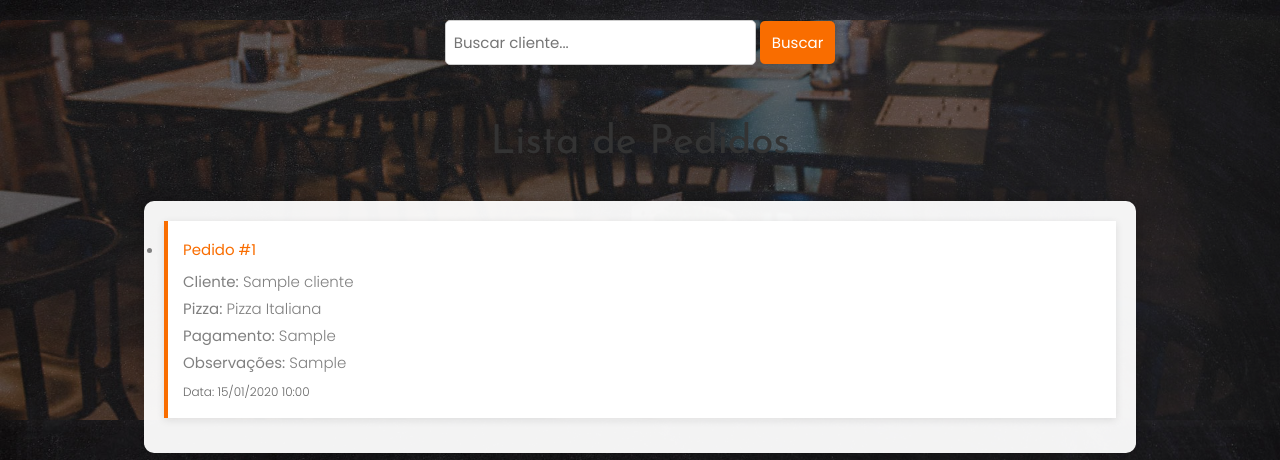
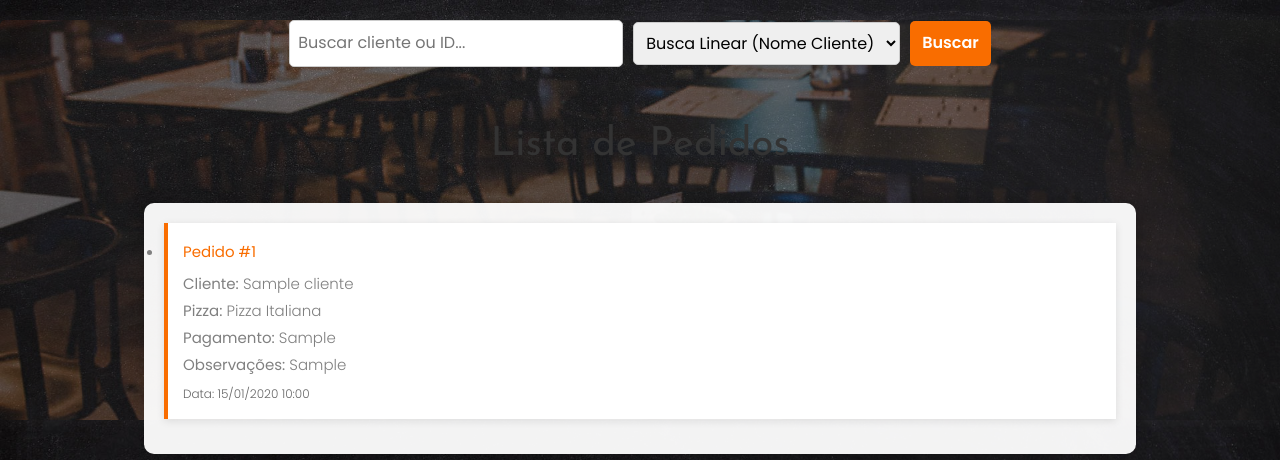
Before and after one commit to airTh02/pizza, a PHP site: page /pedidos_autonomo.php in a window 1280 px wide. Shown: the part 64-524 px from the top of the page. Run offline with PHP 8.4, Linux system fonts and the light colour scheme; the visitor is signed in with stand-in values (Sample User, id 1); data comes from the database, SQL or seed files in the repository; tables that the repository leaves empty hold one stand-in row (values such as "Sample post"); some libraries are stand-ins or nearby versions.

Commit message:
escolha binaria e linear

```diff
--- a/pedidos_autonomo.php
+++ b/pedidos_autonomo.php
@@ -15,7 +15,10 @@ if ($conexao->connect_error) {
     die("<h1 style='color:red;'>Erro de conexão com o banco de dados: " . $conexao->connect_error . "</h1>");
 }
 
+
 $termo = isset($_POST['termo']) ? trim($_POST['termo']) : '';
+$tipo_busca = isset($_POST['tipo_busca']) ? $_POST['tipo_busca'] : 'linear';
+
 
 $sql = "SELECT
           ped.id as pedido_id,
@@ -27,32 +30,24 @@ $sql = "SELECT
         FROM pedidos ped
         JOIN clientes c ON ped.cliente_id = c.id
         JOIN pizzas p ON ped.pizza_id = p.id
-        ORDER BY c.nome ASC";
+        ORDER BY ped.id ASC";
 
 $result = $conexao->query($sql);
 
-$dadosPedidos = [];
-$lista_pedidos_html = "";
-
+$pedidos = [];
 
 if ($result && $result->num_rows > 0) {
     while($row = $result->fetch_assoc()) {
-        $dadosPedidos[] = [
-            'pedido_id' => $row['pedido_id'],
-            'cliente' => $row['cliente'],
-            'pizza' => $row['pizza'],
-            'pagamento' => $row['pagamento'],
-            'observacoes' => $row['observacoes'],
-            'data_cadastro' => $row['data_cadastro']
-        ];
+        $pedidos[] = $row;
     }
 }
 
 
-function buscaLinear($dados, $termo) {
+function buscaLinear($array, $termo) {
     $resultados = [];
-    foreach ($dados as $item) {
-        if (stripos($item['cliente'], $termo) !== false) {
+    $termo_lower = mb_strtolower($termo);
+    foreach ($array as $item) {
+        if (mb_stripos($item['cliente'], $termo) !== false) {
             $resultados[] = $item;
         }
     }
@@ -60,46 +55,40 @@ function buscaLinear($dados, $termo) {
 }
 
 
-function buscaBinaria($dados, $termo) {
-    $inicio = 0;
-    $fim = count($dados) - 1;
-    $resultados = [];
-
-    while ($inicio <= $fim) {
-        $meio = floor(($inicio + $fim) / 2);
-        $nome = strtolower($dados[$meio]['cliente']);
-        $termoBusca = strtolower($termo);
-
-        if (strpos($nome, $termoBusca) !== false) {
-
-            $esq = $meio;
-            while ($esq >= 0 && strpos(strtolower($dados[$esq]['cliente']), $termoBusca) !== false) {
-                $resultados[] = $dados[$esq];
-                $esq--;
+function buscaBinaria($array, $id) {
+    $left = 0;
+    $right = count($array) - 1;
+    while ($left <= $right) {
+        $mid = intdiv($left + $right, 2);
+        $mid_id = (int)$array[$mid]['pedido_id'];
+        if ($mid_id === (int)$id) {
+            return [$array[$mid]];
+        } elseif ($mid_id < (int)$id) {
+            $left = $mid + 1;
+        } else {
+            $right = $mid - 1;
+        }
+    }
+    return [];
 }
 
-            $dir = $meio + 1;
-            while ($dir < count($dados) && strpos(strtolower($dados[$dir]['cliente']), $termoBusca) !== false) {
-                $resultados[] = $dados[$dir];
-                $dir++;
+
+if (!empty($termo)) {
+    if ($tipo_busca === 'linear') {
+        $pedidos_filtrados = buscaLinear($pedidos, $termo);
+    } else {
+        $pedidos_filtrados = buscaBinaria($pedidos, $termo);
     }
-            break;
-        } elseif ($termoBusca < $nome) {
-            $fim = $meio - 1;
 } else {
-            $inicio = $meio + 1;
-        }
+
+    $pedidos_filtrados = $pedidos;
 }
 
-    return $resultados;
-}
 
-if (!empty($termo)) {
+$lista_pedidos_html = "";
 
-    $resultadosBusca = buscaLinear($dadosPedidos, $termo);
-
-    if (count($resultadosBusca) > 0) {
-        foreach ($resultadosBusca as $row) {
+if (count($pedidos_filtrados) > 0) {
+    foreach ($pedidos_filtrados as $row) {
         $lista_pedidos_html .= "<li>";
         $lista_pedidos_html .= "<div style='margin-bottom: 5px;'><strong style='color:#F96D00;'>Pedido #" . htmlspecialchars($row['pedido_id']) . "</strong></div>";
         $lista_pedidos_html .= "<div><b>Cliente:</b> " . htmlspecialchars($row['cliente']) . "</div>";
@@ -112,60 +101,37 @@ if (!empty($termo)) {
         $lista_pedidos_html .= "</li>";
     }
 } else {
-        $lista_pedidos_html = "<li class='no-pedidos'>";
-        $lista_pedidos_html .= "Nenhum pedido encontrado para o termo: <strong>" . htmlspecialchars($termo) . "</strong><br><br>";
-        $lista_pedidos_html .= "<form method='post'>";
-        $lista_pedidos_html .= "<input type='submit' value='Ver todos os pedidos' style='padding: 5px 10px; background-color: #F96D00; color: white; border: none; border-radius: 5px; cursor: pointer;'>";
-        $lista_pedidos_html .= "</form>";
-        $lista_pedidos_html .= "</li>";
-
-    }
-
-} else {
-
-    foreach ($dadosPedidos as $row) {
-        $lista_pedidos_html .= "<li>";
-        $lista_pedidos_html .= "<div style='margin-bottom: 5px;'><strong style='color:#F96D00;'>Pedido #" . htmlspecialchars($row['pedido_id']) . "</strong></div>";
-        $lista_pedidos_html .= "<div><b>Cliente:</b> " . htmlspecialchars($row['cliente']) . "</div>";
-        $lista_pedidos_html .= "<div><b>Pizza:</b> " . htmlspecialchars($row['pizza']) . "</div>";
-        $lista_pedidos_html .= "<div><b>Pagamento:</b> " . htmlspecialchars($row['pagamento']) . "</div>";
-        $lista_pedidos_html .= "<div><b>Observações:</b> " . (!empty($row['observacoes']) ? htmlspecialchars($row['observacoes']) : 'Nenhuma') . "</div>";
-        $lista_pedidos_html .= "<div style='margin-top: 5px; font-size: 0.8em; color: #666;'>";
-        $lista_pedidos_html .= "Data: " . date('d/m/Y H:i', strtotime($row['data_cadastro']));
-        $lista_pedidos_html .= "</div>";
-        $lista_pedidos_html .= "</li>";
-    }
+    $lista_pedidos_html = "<li class='no-pedidos'>Nenhum pedido encontrado para o termo: <strong>" . htmlspecialchars($termo) . "</strong></li>";
 }
 
 $conexao->close();
 ?>
 
 
-
 <!DOCTYPE html>
 <html lang="pt-br">
   <head>
     <title>Pizzaria Tabajara - Pedidos</title>
-    <meta charset="utf-8">
-    <meta name="viewport" content="width=device-width, initial-scale=1, shrink-to-fit=no">
+    <meta charset="utf-8" />
+    <meta name="viewport" content="width=device-width, initial-scale=1, shrink-to-fit=no" />
 
-    <link href="https://fonts.googleapis.com/css?family=Poppins:300,400,500,600,700" rel="stylesheet">
-    <link href="https://fonts.googleapis.com/css?family=Josefin+Sans" rel="stylesheet">
-    <link href="https://fonts.googleapis.com/css?family=Nothing+You+Could+Do" rel="stylesheet">
+    <link href="https://fonts.googleapis.com/css?family=Poppins:300,400,500,600,700" rel="stylesheet" />
+    <link href="https://fonts.googleapis.com/css?family=Josefin+Sans" rel="stylesheet" />
+    <link href="https://fonts.googleapis.com/css?family=Nothing+You+Could+Do" rel="stylesheet" />
 
-    <link rel="stylesheet" href="css/open-iconic-bootstrap.min.css">
-    <link rel="stylesheet" href="css/animate.css">
-    <link rel="stylesheet" href="css/owl.carousel.min.css">
-    <link rel="stylesheet" href="css/owl.theme.default.min.css">
-    <link rel="stylesheet" href="css/magnific-popup.css">
-    <link rel="stylesheet" href="css/aos.css">
-    <link rel="stylesheet" href="css/ionicons.min.css">
-    <link rel="stylesheet" href="css/bootstrap-datepicker.css">
-    <link rel="stylesheet" href="css/jquery.timepicker.css">
-    <link rel="stylesheet" href="css/flaticon.css">
-    <link rel="stylesheet" href="css/icomoon.css">
-    <link rel="stylesheet" href="css/style.css">
-    <link rel="stylesheet" href="adm.css">
+    <link rel="stylesheet" href="css/open-iconic-bootstrap.min.css" />
+    <link rel="stylesheet" href="css/animate.css" />
+    <link rel="stylesheet" href="css/owl.carousel.min.css" />
+    <link rel="stylesheet" href="css/owl.theme.default.min.css" />
+    <link rel="stylesheet" href="css/magnific-popup.css" />
+    <link rel="stylesheet" href="css/aos.css" />
+    <link rel="stylesheet" href="css/ionicons.min.css" />
+    <link rel="stylesheet" href="css/bootstrap-datepicker.css" />
+    <link rel="stylesheet" href="css/jquery.timepicker.css" />
+    <link rel="stylesheet" href="css/flaticon.css" />
+    <link rel="stylesheet" href="css/icomoon.css" />
+    <link rel="stylesheet" href="css/style.css" />
+    <link rel="stylesheet" href="adm.css" />
 
     <style>
       #adm_pedidos {
@@ -177,7 +143,6 @@ $conexao->close();
         position: relative;
       }
 
-
       #adm_pedidos .one-half.img {
         position: absolute;
         width: 100%;
@@ -186,7 +151,6 @@ $conexao->close();
         opacity: 0.3;
         object-fit: cover;
       }
-
 
       #adm_pedidos h1 {
         margin: 30px 0;
@@ -206,21 +170,18 @@ $conexao->close();
         box-shadow: 0 0 15px rgba(0, 0, 0, 0.2);
       }
 
-
       #lista-pedidos li {
         padding: 15px;
         margin-bottom: 15px;
         background: #fff;
-            border-left: 4px solid #F96D00;
-            box-shadow: 0 2px 8px rgba(0,0,0,0.1);
+        border-left: 4px solid #f96d00;
+        box-shadow: 0 2px 8px rgba(0, 0, 0, 0.1);
         transition: transform 0.2s;
       }
-
 
       #lista-pedidos li:hover {
         transform: translateX(5px);
       }
-
 
       .no-pedidos {
         color: #666;
@@ -228,7 +189,6 @@ $conexao->close();
         padding: 30px;
         font-style: italic;
       }
-
 
       footer {
         background-color: #000;
@@ -242,27 +202,95 @@ $conexao->close();
       footer p {
         color: rgb(148, 147, 146);
       }
+
+      /* Estilos para o formulário de busca */
+      form#form_busca {
+        margin-bottom: 20px;
+        display: flex;
+        gap: 10px;
+        flex-wrap: wrap;
+        justify-content: center;
+        align-items: center;
+      }
+
+      form#form_busca input[type="text"] {
+        padding: 8px;
+        border-radius: 5px;
+        border: 1px solid #ccc;
+        min-width: 250px;
+        font-size: 1rem;
+      }
+
+      form#form_busca select {
+        padding: 8px;
+        border-radius: 5px;
+        border: 1px solid #ccc;
+        font-size: 1rem;
+        min-width: 200px;
+      }
+
+      form#form_busca button {
+        padding: 8px 12px;
+        border: none;
+        border-radius: 5px;
+        cursor: pointer;
+        font-weight: 600;
+        font-size: 1rem;
+        color: white;
+        background-color: #f96d00;
+        transition: background-color 0.2s;
+      }
+
+      form#form_busca button[name="reset"] {
+        background-color: #666;
+      }
+
+      form#form_busca button:hover {
+        background-color: #d46000;
+      }
+
+      form#form_busca button[name="reset"]:hover {
+        background-color: #555;
+      }
     </style>
-
   </head>
   <body>
-  	<nav class="navbar navbar-expand-lg navbar-dark ftco_navbar bg-dark ftco-navbar-light" id="ftco-navbar">
+    <nav
+      class="navbar navbar-expand-lg navbar-dark ftco_navbar bg-dark ftco-navbar-light"
+      id="ftco-navbar"
+    >
       <div class="container" id="menu_adm">
-		      <a class="navbar-brand" href="index.html"><span class="flaticon-pizza-1 mr-1"></span>Pizzaria<br><small>Tabajara</small></a>
+        <a class="navbar-brand" href="index.html"
+          ><span class="flaticon-pizza-1 mr-1"></span>Pizzaria<br /><small
+            >Tabajara</small
+          ></a>
       </div>
     </nav>
 
-
     <section id="adm_pedidos">
-    <form method="POST" style="margin-bottom: 20px;">
-        <input type="text" name="termo" placeholder="Buscar cliente..." required
-            style="padding:8px; border-radius:5px; border:1px solid #ccc;">
-        <button type="submit" style="padding:8px 12px; border:none; background:#F96D00; color:white; border-radius:5px;">
-            Buscar
-        </button>
+      <form method="POST" id="form_busca">
+        <input
+          type="text"
+          name="termo"
+          placeholder="Buscar cliente ou ID..."
+          required
+          value="<?php echo isset($termo) ? htmlspecialchars($termo) : ''; ?>"
+        />
+        <select name="tipo_busca" required>
+          <option value="linear" <?php if(isset($tipo_busca) && $tipo_busca === 'linear') echo 'selected'; ?>>
+            Busca Linear (Nome Cliente)
+          </option>
+          <option value="binaria" <?php if(isset($tipo_busca) && $tipo_busca === 'binaria') echo 'selected'; ?>>
+            Busca Binária (ID Pedido)
+          </option>
+        </select>
+        <button type="submit">Buscar</button>
+        <?php if (!empty($termo)): ?>
+        <button type="submit" name="reset" value="1">Mostrar Todos</button>
+        <?php endif; ?>
       </form>
 
-    <div class="one-half img" style="background-image: url(images/about.jpg);"></div>
+      <div class="one-half img" style="background-image: url(images/about.jpg)"></div>
       <h1>Lista de Pedidos</h1>
       <ul id="lista-pedidos">
         <?php echo $lista_pedidos_html; ?>
@@ -273,7 +301,36 @@ $conexao->close();
       <p>--- Painel de Pedidos da Pizzaria Tabajara ---</p>
     </footer>
 
-    <div id="ftco-loader" class="show fullscreen"><svg class="circular" width="48px" height="48px"><circle class="path-bg" cx="24" cy="24" r="22" fill="none" stroke-width="4" stroke="#eeeeee"/><circle class="path" cx="24" cy="24" r="22" fill="none" stroke-width="4" stroke-miterlimit="10" stroke="#F96D00"/></svg></div>
+    <div
+      id="ftco-loader"
+      class="show fullscreen"
+    >
+      <svg
+        class="circular"
+        width="48px"
+        height="48px"
+      >
+        <circle
+          class="path-bg"
+          cx="24"
+          cy="24"
+          r="22"
+          fill="none"
+          stroke-width="4"
+          stroke="#eeeeee"
+        />
+        <circle
+          class="path"
+          cx="24"
+          cy="24"
+          r="22"
+          fill="none"
+          stroke-width="4"
+          stroke-miterlimit="10"
+          stroke="#F96D00"
+        />
+      </svg>
+    </div>
 
     <script src="js/jquery.min.js"></script>
     <script src="js/jquery-migrate-3.0.1.min.js"></script>
@@ -289,7 +346,9 @@ $conexao->close();
     <script src="js/bootstrap-datepicker.js"></script>
     <script src="js/jquery.timepicker.min.js"></script>
     <script src="js/scrollax.min.js"></script>
-    <script src="https://maps.googleapis.com/maps/api/js?key=AIzaSyBVWaKrjvy3MaE7SQ74_uJiULgl1JY0H2s&sensor=false"></script>
+    <script
+      src="https://maps.googleapis.com/maps/api/js?key=AIzaSyBVWaKrjvy3MaE7SQ74_uJiULgl1JY0H2s&sensor=false"
+    ></script>
     <script src="js/google-map.js"></script>
     <script src="js/main.js"></script>
   </body>
```
Lines whose indentation alone changed are shown as unchanged.
